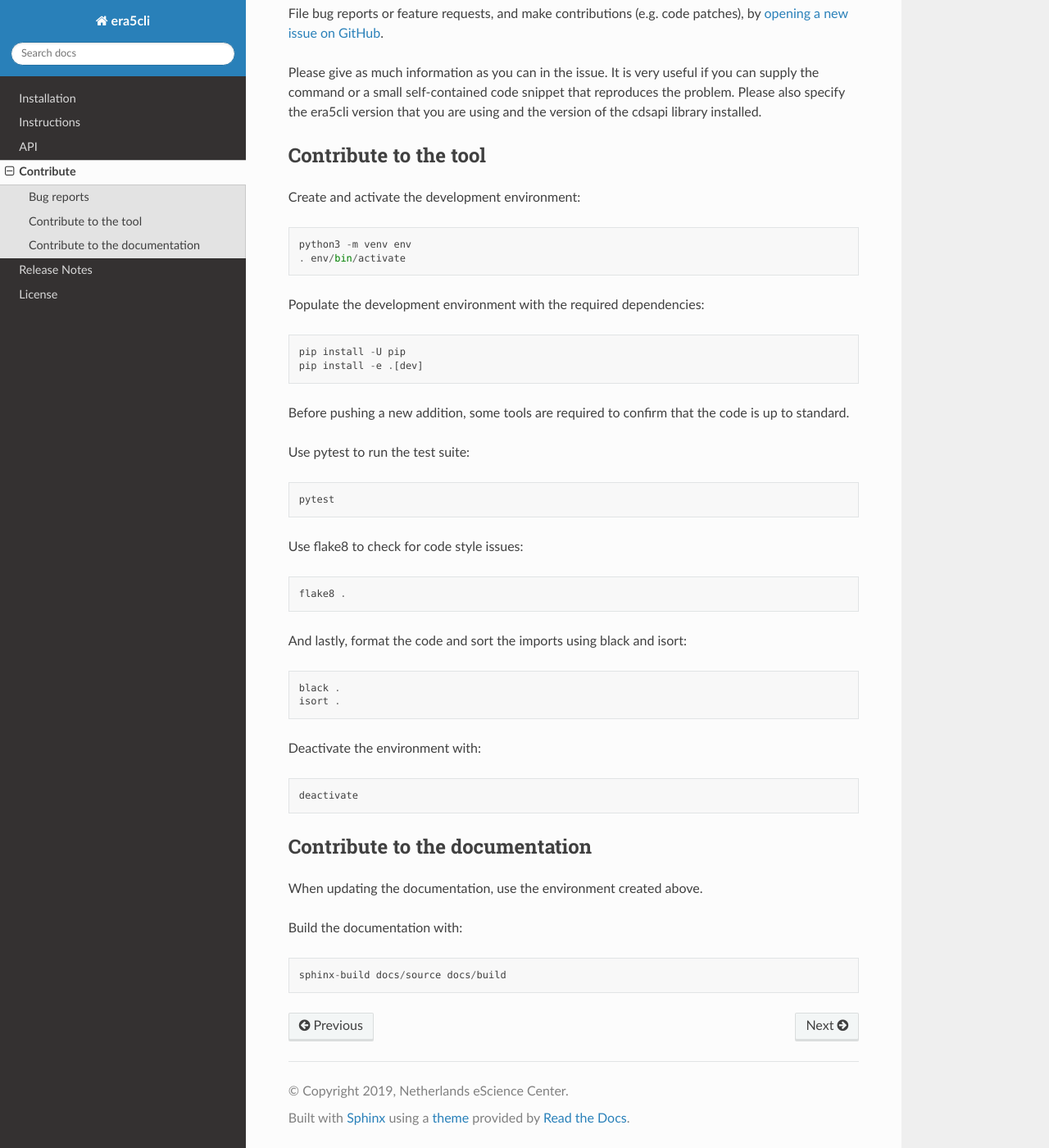
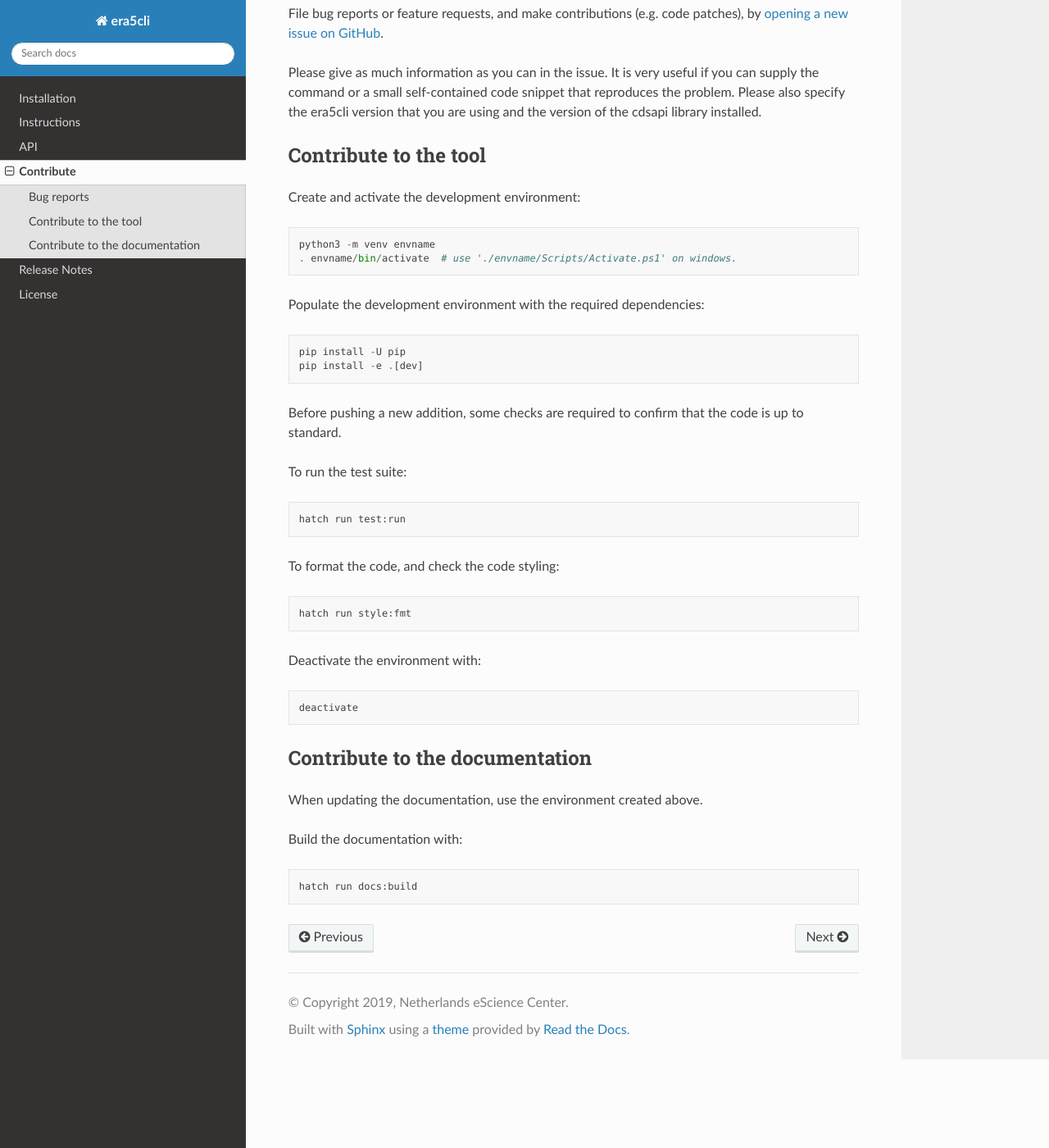
Before and after one commit to eWaterCycle/era5cli, a Sphinx documentation site: the page built from docs/source/contribute.rst, in a window 1280 px wide and 1400 px high, scrolled down 211 px. Shown: the whole window at 82% size. Built offline with Sphinx 7.4.7 and the Read the Docs theme 2.0.0, drawn with Linux system fonts in a browser that asks for light colours.

Commit message:
Create hatch environments and scripts

```diff
--- a/docs/source/contribute.rst
+++ b/docs/source/contribute.rst
@@ -18,8 +18,8 @@ Contribute to the tool
 Create and activate the development environment:
 ::
 
-    python3 -m venv env
-    . env/bin/activate
+    python3 -m venv envname
+    . envname/bin/activate  # use './envname/Scripts/Activate.ps1' on windows.
 
 
 Populate the development environment with the required dependencies:
@@ -28,24 +28,18 @@ Populate the development environment with the required dependencies:
     pip install -U pip
     pip install -e .[dev]
 
-Before pushing a new addition, some tools are required to confirm that the code
+Before pushing a new addition, some checks are required to confirm that the code
 is up to standard.
 
-Use pytest to run the test suite:
+To run the test suite:
 ::
 
-   pytest
+   hatch run test:run
 
-Use flake8 to check for code style issues:
+To format the code, and check the code styling:
 ::
 
-   flake8 .
-
-And lastly, format the code and sort the imports using black and isort:
-::
-
-   black .
-   isort .
+   hatch run style:fmt
 
 Deactivate the environment with:
 ::
@@ -61,4 +55,4 @@ When updating the documentation, use the environment created above.
 Build the documentation with:
 ::
 
-   sphinx-build docs/source docs/build
+   hatch run docs:build
```
Also changed, not shown: pyproject.toml (+41 -10 lines).
